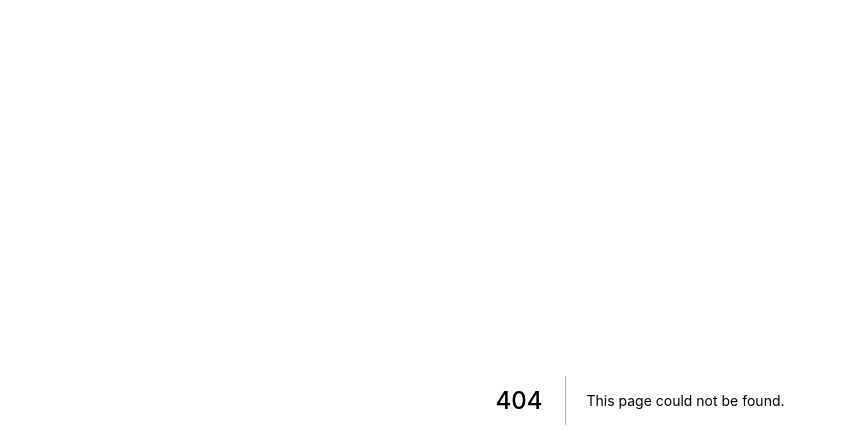
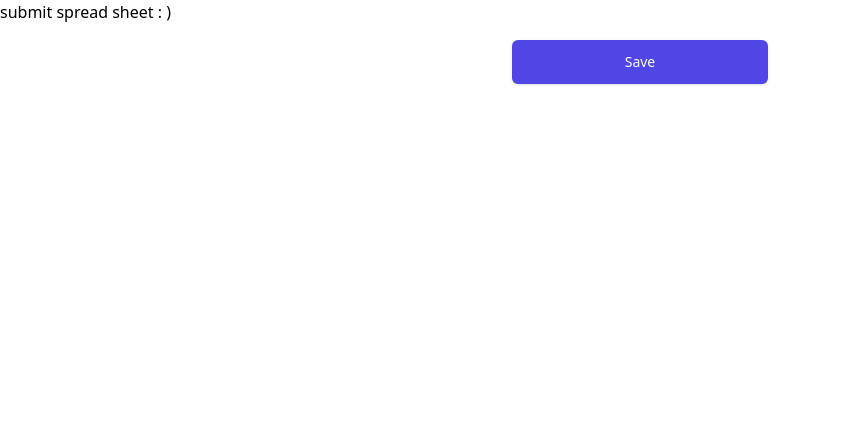
Before and after one commit to jun094/get-your-figma, a Next.js app: page /submit in a window 1280 px wide. Before the commit this address had no page. Shown: the top 448 px of the page, without its empty margins (0-846 px from the left). Built offline with nearby package versions, Linux system fonts and the light colour scheme.

Commit message:
chore: instasll ts

```diff
--- a/package.json
+++ b/package.json
@@ -17,12 +17,12 @@
   "devDependencies": {
     "@tailwindcss/forms": "^0.5.0",
     "@types/node": "^17.0.21",
-    "@types/react": "17.0.40",
+    "@types/react": "^17.0.40",
     "autoprefixer": "^10.4.2",
     "eslint": "8.11.0",
     "eslint-config-next": "12.1.0",
     "postcss": "^8.4.8",
     "tailwindcss": "^3.0.23",
-    "typescript": "4.6.2"
+    "typescript": "^4.6.2"
   }
 }
--- a/pages/index.tsx
+++ b/pages/index.tsx
@@ -1,54 +1,11 @@
 import type { NextPage } from 'next';
-import { FormEvent, useState } from 'react';
+
+import * as styles from './index.module.scss';
+
+type HomeProps = {};
 
 const Home: NextPage = () => {
-    const [isLoading, setIsLoading] = useState(false);
-
-    const handleSubmit = async (e: FormEvent<HTMLFormElement>) => {
-        e.preventDefault();
-
-        setIsLoading(true);
-
-        try {
-            const form = { node_id: 'A', name: 'B', ko: 'C', en: 'D', ja: 'E' };
-
-            const rawResponse = await fetch('/api/submit', {
-                method: 'POST',
-                headers: {
-                    Accept: 'application/json',
-                    'Content-Type': 'application/json',
-                },
-                body: JSON.stringify(form),
-            });
-            const content = await rawResponse.json();
-
-            console.log('content', content);
-        } catch (err: any) {
-            console.error(err);
-        }
-
-        setIsLoading(false);
-    };
-
-    return (
-        <main>
-            <h1>submit spread sheet : )</h1>
-            <form className="py-4 space-y-4" onSubmit={handleSubmit}>
-                <div className="flex items-center justify-center">
-                    {isLoading ? (
-                        <h1>loading...</h1>
-                    ) : (
-                        <button
-                            type="submit"
-                            className="flex items-center justify-center text-sm w-64 rounded-md shadow py-3 px-2 text-white bg-indigo-600"
-                        >
-                            Save
-                        </button>
-                    )}
-                </div>
-            </form>
-        </main>
-    );
+	return <div></div>;
 };
 
 export default Home;
--- /dev/null
+++ b/pages/submit.tsx
@@ -0,0 +1,54 @@
+import type { NextPage } from 'next';
+import { FormEvent, useState } from 'react';
+
+const Home: NextPage = () => {
+    const [isLoading, setIsLoading] = useState(false);
+
+    const handleSubmit = async (e: FormEvent<HTMLFormElement>) => {
+        e.preventDefault();
+
+        setIsLoading(true);
+
+        try {
+            const form = { node_id: 'A', name: 'B', ko: 'C', en: 'D', ja: 'E' };
+
+            const rawResponse = await fetch('/api/submit', {
+                method: 'POST',
+                headers: {
+                    Accept: 'application/json',
+                    'Content-Type': 'application/json',
+                },
+                body: JSON.stringify(form),
+            });
+            const content = await rawResponse.json();
+
+            console.log('content', content);
+        } catch (err: any) {
+            console.error(err);
+        }
+
+        setIsLoading(false);
+    };
+
+    return (
+        <main>
+            <h1>submit spread sheet : )</h1>
+            <form className="py-4 space-y-4" onSubmit={handleSubmit}>
+                <div className="flex items-center justify-center">
+                    {isLoading ? (
+                        <h1>loading...</h1>
+                    ) : (
+                        <button
+                            type="submit"
+                            className="flex items-center justify-center text-sm w-64 rounded-md shadow py-3 px-2 text-white bg-indigo-600"
+                        >
+                            Save
+                        </button>
+                    )}
+                </div>
+            </form>
+        </main>
+    );
+};
+
+export default Home;
--- a/tailwind.config.js
+++ b/tailwind.config.js
@@ -1,7 +1,10 @@
 module.exports = {
-    content: ['./pages/**/*.{js,ts,jsx,tsx}', './components/**/*.{js,ts,jsx,tsx}'],
-    theme: {
-        extend: {},
-    },
-    plugins: [require('@tailwindcss/forms')],
+	content: [
+		'./pages/**/*.{js,ts,jsx,tsx}',
+		'./components/**/*.{js,ts,jsx,tsx}',
+	],
+	theme: {
+		extend: {},
+	},
+	plugins: [require('@tailwindcss/forms')],
 };
```
Also changed, not shown: tsconfig.json (+19 -11 lines), 2 other files (tests, documents, lock files or other folders).
